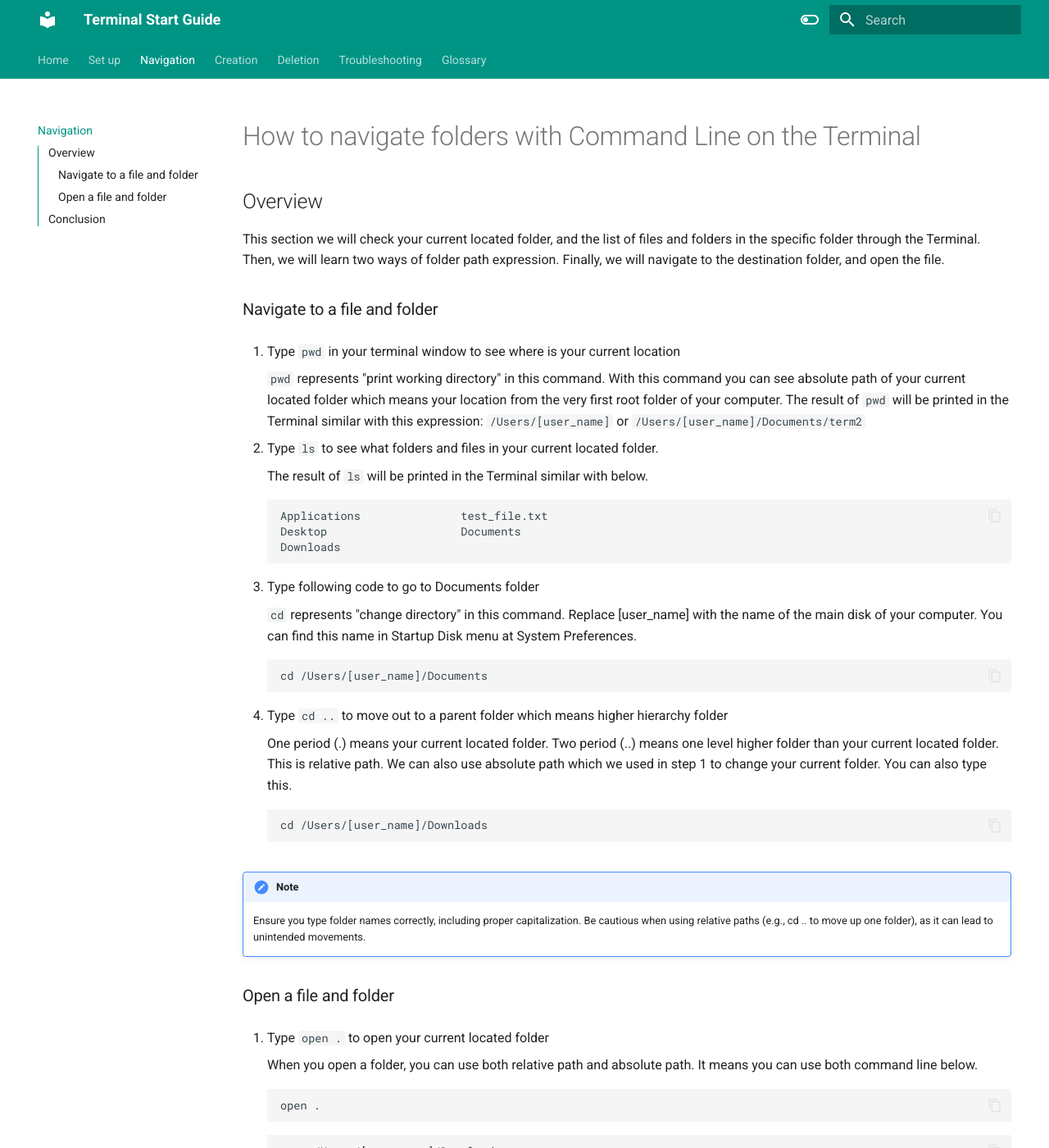
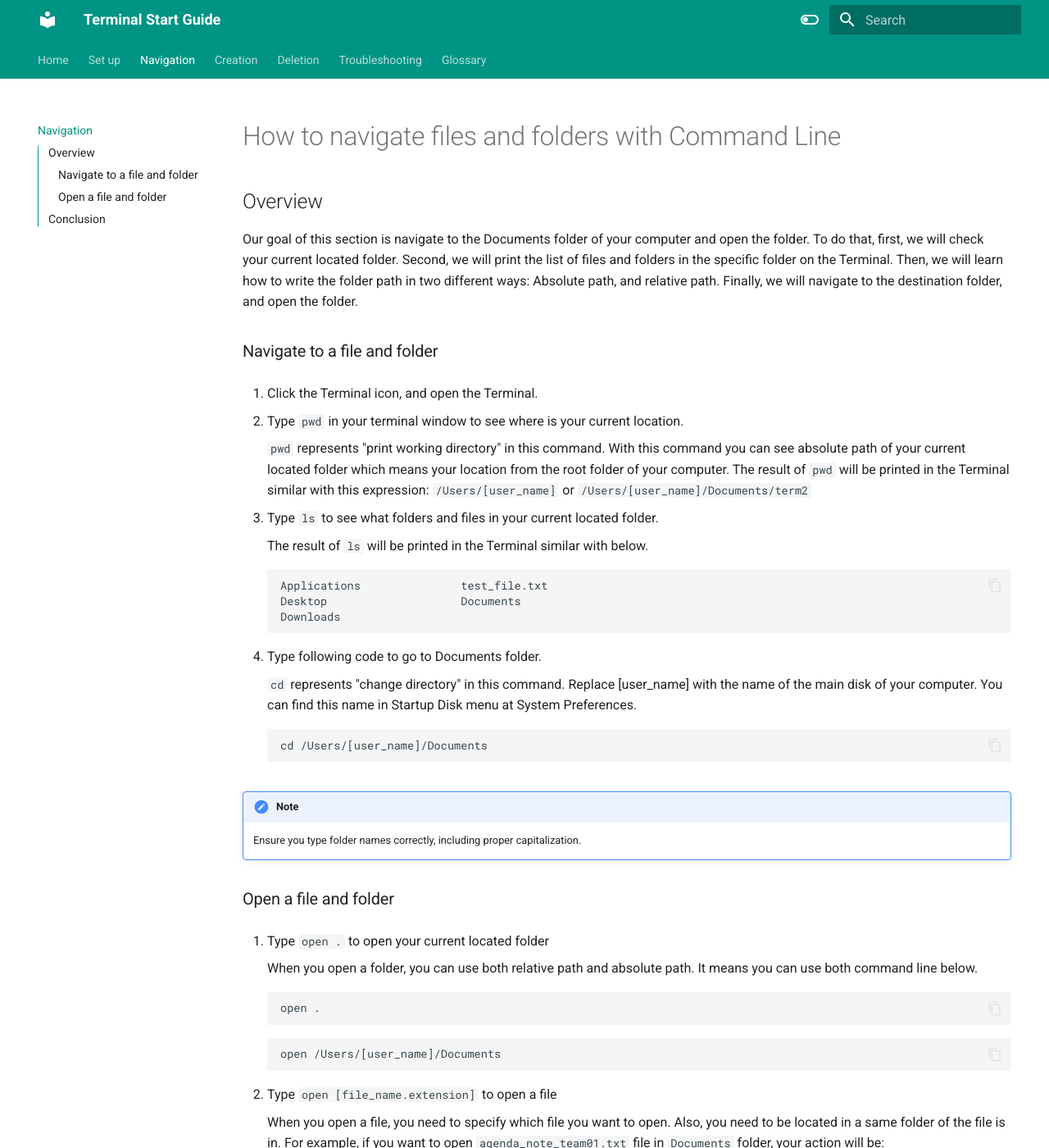
Before and after one commit to Inez-y/user_docs_Inez_Saeyoung, an MkDocs documentation site: the page built from docs/navi.md, in a window 1280 px wide and 1400 px high. Shown: the whole window at 82% size. Built offline with MkDocs 1.6.1 and Material for MkDocs 9.7.7, drawn with Linux system fonts in a browser that asks for light colours; emoji names are drawn with the system emoji font; some of the changed text lies outside the part shown.

Commit message:
UPDATE navigation page to be one task

````diff
--- a/docs/navi.md
+++ b/docs/navi.md
@@ -1,17 +1,19 @@
-# How to navigate folders with Command Line on the Terminal
+# How to navigate files and folders with Command Line
 
 ## Overview
 
-This section we will check your current located folder, and the list of files and folders in the specific folder through the Terminal. Then, we will learn two ways of folder path expression. Finally, we will navigate to the destination folder, and open the file.
+Our goal of this section is navigate to the Documents folder of your computer and open the folder. To do that, first, we will check your current located folder. Second, we will print the list of files and folders in the specific folder on the Terminal. Then, we will learn how to write the folder path in two different ways: Absolute path, and relative path. Finally, we will navigate to the destination folder, and open the folder.
 
 ### Navigate to a file and folder
 
-1. Type `pwd` in your terminal window to see where is your current location
+1. Click the Terminal icon, and open the Terminal.
 
-    `pwd` represents "print working directory" in this command. With this command you can see absolute path of your current located folder which means your location from the very first root folder of your computer. The result of `pwd` will be printed in the Terminal similar with this expression: `/Users/[user_name]` or `/Users/[user_name]/Documents/term2`
+2. Type `pwd` in your terminal window to see where is your current location.
+
+    `pwd` represents "print working directory" in this command. With this command you can see absolute path of your current located folder which means your location from the root folder of your computer. The result of `pwd` will be printed in the Terminal similar with this expression: `/Users/[user_name]` or `/Users/[user_name]/Documents/term2`
 
 
-2. Type `ls` to see what folders and files in your current located folder.
+3. Type `ls` to see what folders and files in your current located folder.
 
     The result of `ls` will be printed in the Terminal similar with below.
 
@@ -30,18 +32,9 @@ This section we will check your current located folder, and the list of files an
     cd /Users/[user_name]/Documents
     ```
 
-
-4. Type `cd ..` to move out to a parent folder which means higher hierarchy folder
-
-    One period (.) means your current located folder. Two period (..) means one level higher folder than your current located folder. This is relative path. We can also use absolute path which we used in step 1 to change your current folder. You can also type this.
-    ```
-    cd /Users/[user_name]/Downloads
-    ```
-
 !!! note
 
     Ensure you type folder names correctly, including proper capitalization.
-    Be cautious when using relative paths (e.g., cd .. to move up one folder), as it can lead to unintended movements.
 
 ### Open a file and folder
 
@@ -53,18 +46,17 @@ This section we will check your current located folder, and the list of files an
     ```
 
     ```
-    open /Users/[user_name]/Downloads
+    open /Users/[user_name]/Documents
     ```
 
 
-6. Type `open [file_name.extension]` to pen a file
+6. Type `open [file_name.extension]` to open a file
 
-    When you open a file, you need to specify which file you want to open. Also, you need to be located in a same folder of the file is in. For example, if you want to open `agenda_note_team01.txt` file in `Downloads` folder, your action will be:
+    When you open a file, you need to specify which file you want to open. Also, you need to be located in a same folder of the file is in. For example, if you want to open `agenda_note_team01.txt` file in `Documents` folder, your action will be:
 
-    ```
-    cd /Users/[user_name]/Downloads
-    open agenda_note_team01.txt
-    ```
+     a. Type following command to navigate your locatiion: `cd /Users/[user_name]/Documents`
+
+     b. Type following command to open the file: `open agenda_note_team01.txt`
 
 !!! note
 
````
Also changed, not shown: other parts of docs/navi.md (+1 -1 lines), docs/creation1.md (+14 -0 lines).
